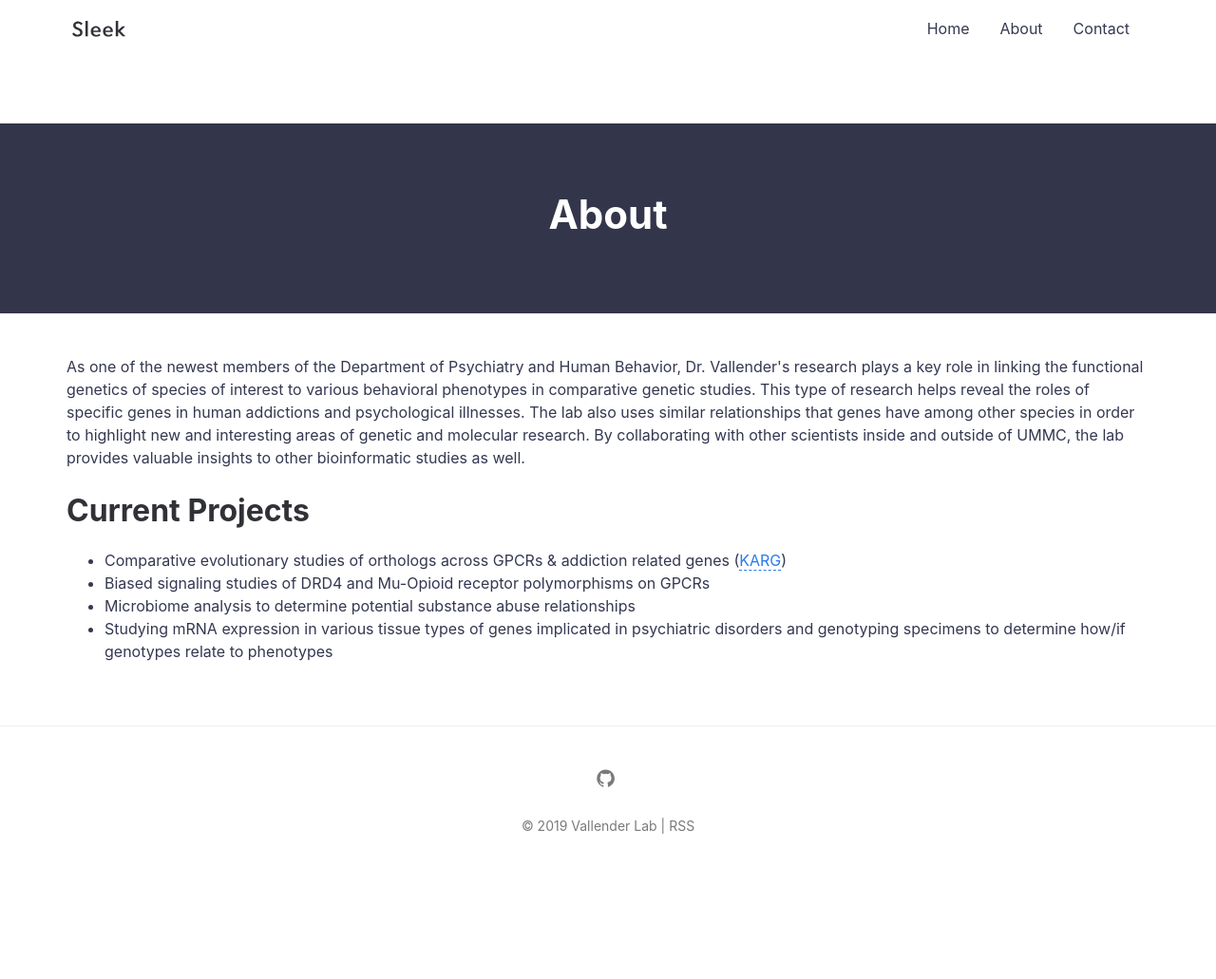
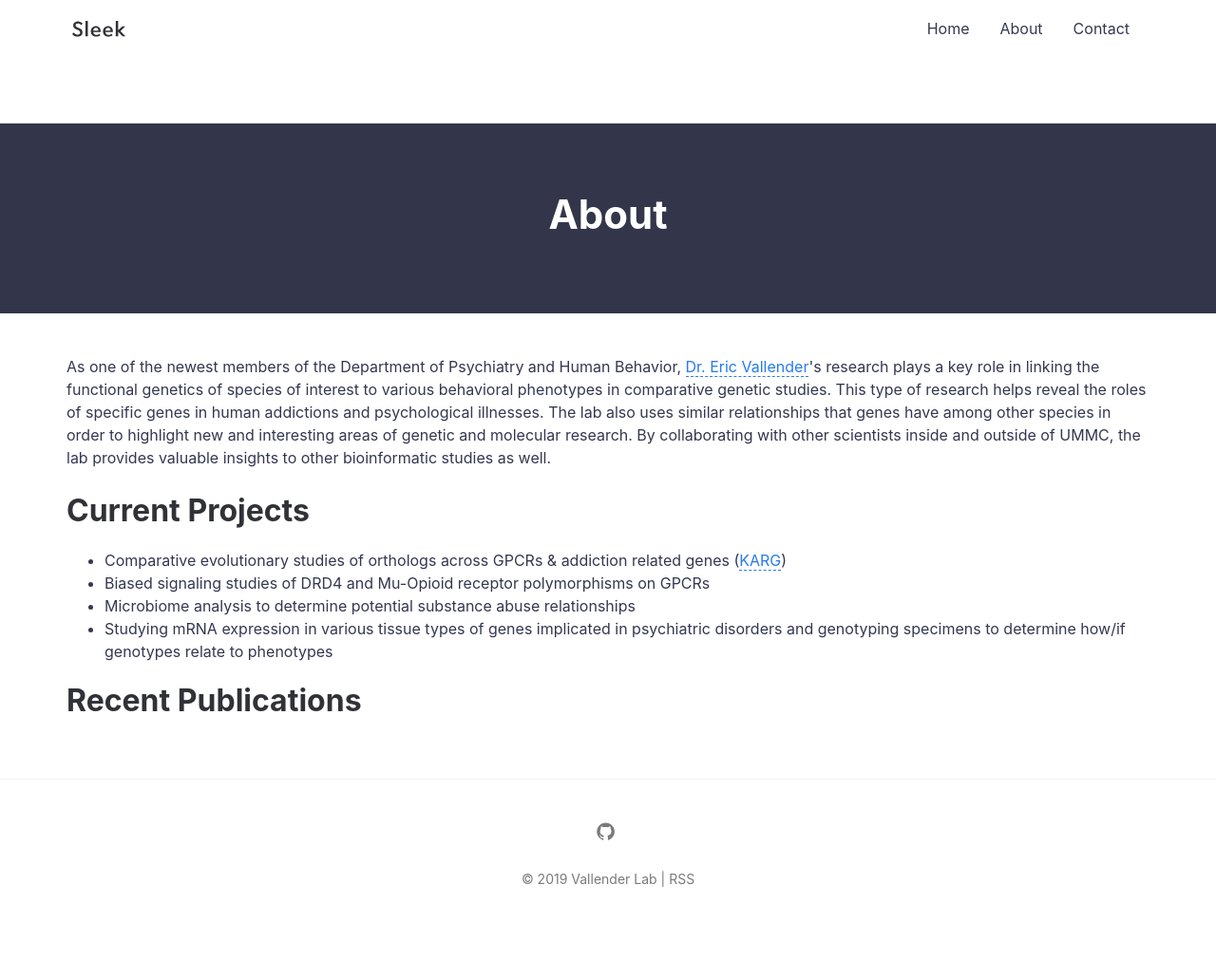
Before and after one commit to vallenderlab/vallenderlab.github.io, a Jekyll site: the page built from about.md, in a window 1280 px wide. Shown: the whole page at 95% size. Built offline with Jekyll 4.4.1, drawn with Linux system fonts in a browser that asks for light colours; before the commit the page ends 975 px from its top, so only the background shows below that.

Commit message:
Added section for publications to about.md

```diff
--- a/about.md
+++ b/about.md
@@ -6,7 +6,7 @@
 <br/>
 <div class="special-row">
     <div class="col-lg-12">
-        <p>As one of the newest members of the Department of Psychiatry and Human Behavior, Dr. Vallender's research plays a key role in linking the functional genetics of species of interest to various behavioral phenotypes in comparative genetic studies. This type of research helps reveal the roles of specific genes in human addictions and psychological illnesses. The lab also uses similar relationships that genes have among other species in order to highlight new and interesting areas of genetic and molecular research. By collaborating with other scientists inside and outside of UMMC, the lab provides valuable insights to other bioinformatic studies as well.</p>
+        <p>As one of the newest members of the Department of Psychiatry and Human Behavior, <a href="https://www.umc.edu/som/Departments%20and%20Offices/SOM%20Departments/Psychiatry-and-Human-Behavior/Faculty/Faculty%20Profiles/Eric%20J.Vallender,%20PhD.html" onclick="window.open(this.href); return false;" onkeypress="window.open(this.href); return false;">Dr. Eric Vallender</a>'s research plays a key role in linking the functional genetics of species of interest to various behavioral phenotypes in comparative genetic studies. This type of research helps reveal the roles of specific genes in human addictions and psychological illnesses. The lab also uses similar relationships that genes have among other species in order to highlight new and interesting areas of genetic and molecular research. By collaborating with other scientists inside and outside of UMMC, the lab provides valuable insights to other bioinformatic studies as well.</p>
     </div>
 </div>
 
@@ -26,6 +26,23 @@
 </div>
 <br/>
 
+
+
+<!-- Publications -->
+<div class="special-row">
+    <div class="col-lg-12">
+        <h1>Recent Publications</h1>
+        <!--
+        <ul>
+            <li>Comparative evolutionary studies of orthologs across GPCRs & addiction related genes (<a href="https://www.drugabuse.gov/nida-genetics-program/other-resources-in-genetics-cell-biology-neuroscience-research/knowledgebase-addiction-related-genes-ka" onclick="window.open(this.href); return false;" onkeypress="window.open(this.href); return false;">KARG</a>)</li>
+            <li>Biased signaling studies of DRD4 and Mu-Opioid receptor polymorphisms on GPCRs</li>
+            <li>Microbiome analysis to determine potential substance abuse relationships</li>
+            <li>Studying mRNA expression in various tissue types of genes implicated in psychiatric disorders and genotyping specimens to determine how/if genotypes relate to phenotypes</li>
+        </ul>
+        -->
+    </div>
+</div>
+
 <!-- /.container -->
 
 <!-- jQuery -->
```
